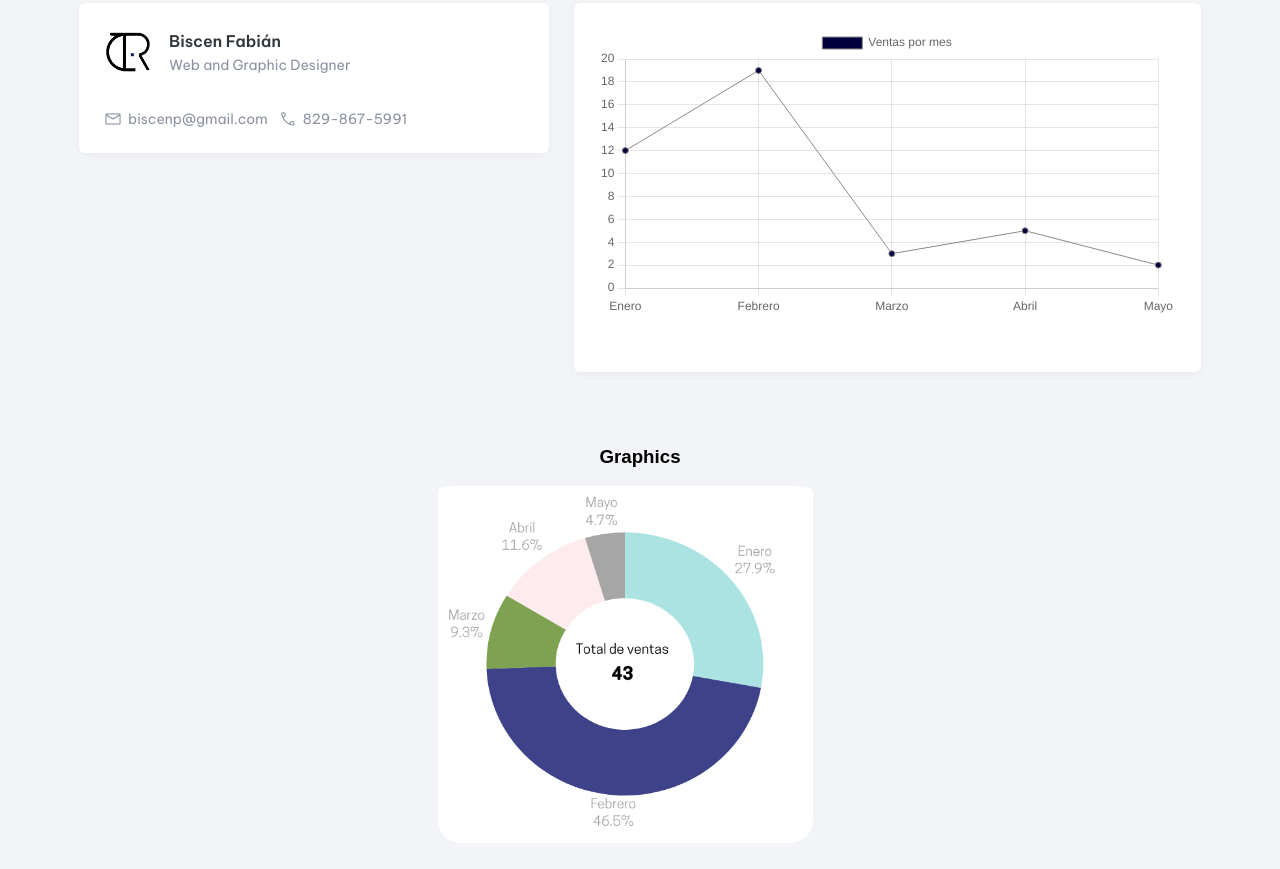
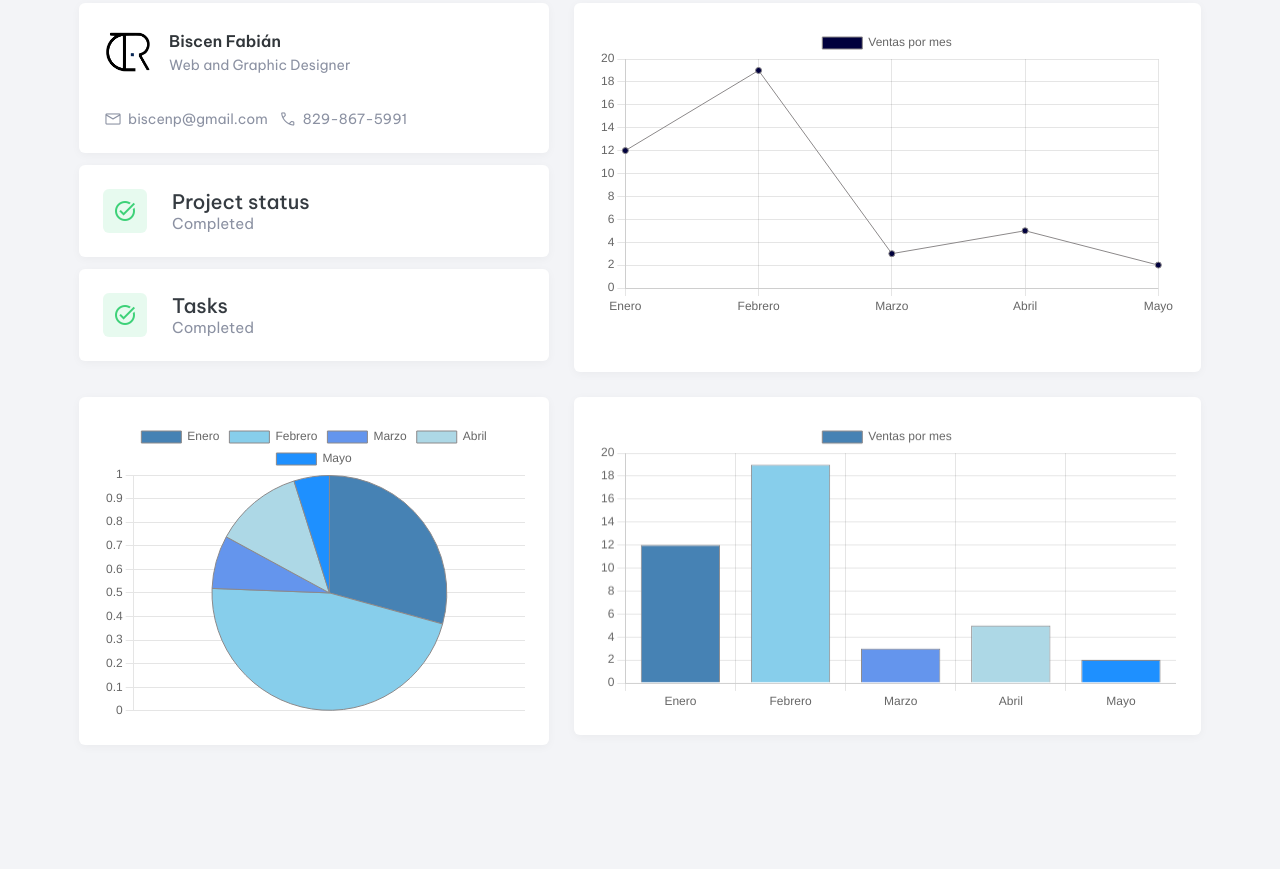
Before and after one commit to EssEnemiGz/P.A.P.U, a plain HTML site: page index.html in a window 1280 px wide. Shown: the part 183-1052 px from the top of the page. After the commit the page ends 963 px from the top, so only its background shows below. Drawn offline with nearby package versions, Linux system fonts and the light colour scheme.

Commit message:
"New interface"

```diff
--- a/index.html
+++ b/index.html
@@ -69,6 +69,7 @@
             <h2 class="content__title">Hi Biscen Fabián</h2>
             <p class="content__subtitle">Welcome to P.A.P.U :v</p>
             <section class="home">
+                <div class="two-cards">
                     <div class="profile card">
                         <div class="principal-data">
                             <figure class="image">
@@ -78,7 +79,6 @@
                                 <p class="encabezado">Biscen Fabián</p>
                                 <p class="micro-text">Web and Graphic Designer</p>
                             </div>
-
                         </div>
                         <div class="secundary-data">
                             <label>
@@ -95,22 +95,36 @@
                             </label>
                         </div>
                     </div>
+                    <div class="project card">
+                        <span class="material-symbols-outlined">
+                            task_alt
+                        </span>
+                        <label class="project-status">
+                            <h3>Project status</h3>
+                            <p>Completed</p>
+                        </label>
+                    </div>
+                    <div class="project card">
+                        <span class="material-symbols-outlined">
+                            task_alt
+                        </span>
+                        <label class="project-status">
+                            <h3>Tasks</h3>
+                            <p>Completed</p>
+                        </label>
+                    </div>
+                </div>
 
                 <div class="mini-stat card">
                     <div class="principal-data">
                         <canvas id="myChart" style="max-width: 800px;max-height: 300px;"></canvas>
                     </div>
                 </div>
-                </label>
-            </section>
-            <section class="secondary-cards">
-                <h1>Graphics</h1>
-                <div class="pastel">
-                    <img src="./static/img/Pastel.png" class="imagenmy">
-                <div class="barras">
-                    <img src="./static/img/barras.png" class="imagenmy">
+                <div class="pastel mini-stat card">
+                    <canvas id="myChart2" style="max-width: 800px;max-height: 300px;"></canvas>
                 </div>
-
+                <div class="barras mini-stat card">
+                    <canvas id="myChart3" style="max-width: 800px;max-height: 300px;"></canvas>
                 </div>
             </section>
         </article>
--- a/static/css/style.css
+++ b/static/css/style.css
@@ -186,21 +186,6 @@ body {
     column-gap: 10px;
 }
 
-
-.mmg{
-    display: flex;
-    align-items: center;
-    gap: 10px;
-    padding: 10px;
-    padding-right: 15px;
-    border-radius: var(--radius-6);
-    position: relative;
-    background-color: var(--white);
-    box-shadow: var(--shadow-2);
-    height: fit-content;
-
-
-}
 .profile-card{
     display: flex;
     align-items: center;
@@ -263,6 +248,11 @@ body {
     margin-bottom: 25px;
 }
 
+.two-cards{
+    display: grid;
+    grid-template-columns: 1fr;
+}
+
 .home{
     display: grid;
     grid-template-columns: 0.75fr 1fr;
@@ -311,26 +301,26 @@ body {
     align-items: center;
 }
 
-
-.secondary-cards{
-    position: relative;
-    padding-top: 74px;
-    height: fit-content;
-    font-family: sans-serif;
-    text-align: center;
+.project{
+    display: flex;
+    align-items: center;
+    gap: 25px;
 }
 
-.secondary-cards img{
-    margin-right: 30px;
-    display: inline-block;
-
+.project > span{
+    background-color: var(--emerald_12);
+    color: var(--emerald);
+    padding: 10px;
+    border-radius: var(--radius-6);
 }
 
+.project-status > h3{
+    color: var(--onyx-2);
+    font-size: var(--fs-3);
+    font-weight: var(--fw-500);
+}
 
-.imagenmy{
-    width: 375px;
-    height: 375px;
-    border-radius: 6%;
-    padding-top: 18px;
-    ;
+.project-status > p{
+    color: var(--cool-gray);
+    font-size: var(--fs-6);
 }
--- a/static/js/script.js
+++ b/static/js/script.js
@@ -23,3 +23,46 @@ const myChart = new Chart(ctx, {
             }
         }
 }});
+
+const ctx2 = document.getElementById('myChart2').getContext('2d');
+var barColors = ['#4682B4', '#87CEEB', '#6495ED', '#ADD8E6', '#1E90FF'];
+const myChart2 = new Chart(ctx2, {
+    type: 'pie',
+    data: {
+        labels: labels,
+        datasets: [{
+            label: 'Ventas por mes',
+            data: data,
+            backgroundColor: barColors, // Color de las barras
+            borderColor: '#8C898A', // Borde de las barras
+            borderWidth: 1
+        }]
+      },
+      options: {
+        scales: {
+            y: {
+                beginAtZero: true // Empezar desde cero en el eje Y
+            }
+        }
+}});
+
+const ctx3 = document.getElementById('myChart3').getContext('2d');
+const myChart3 = new Chart(ctx3, {
+    type: 'bar',
+    data: {
+        labels: labels,
+        datasets: [{
+            label: 'Ventas por mes',
+            data: data,
+            backgroundColor: barColors, // Color de las barras
+            borderColor: '#8C898A', // Borde de las barras
+            borderWidth: 1
+        }]
+      },
+      options: {
+        scales: {
+            y: {
+                beginAtZero: true // Empezar desde cero en el eje Y
+            }
+        }
+}});
```
Lines whose indentation alone changed are shown as unchanged.
